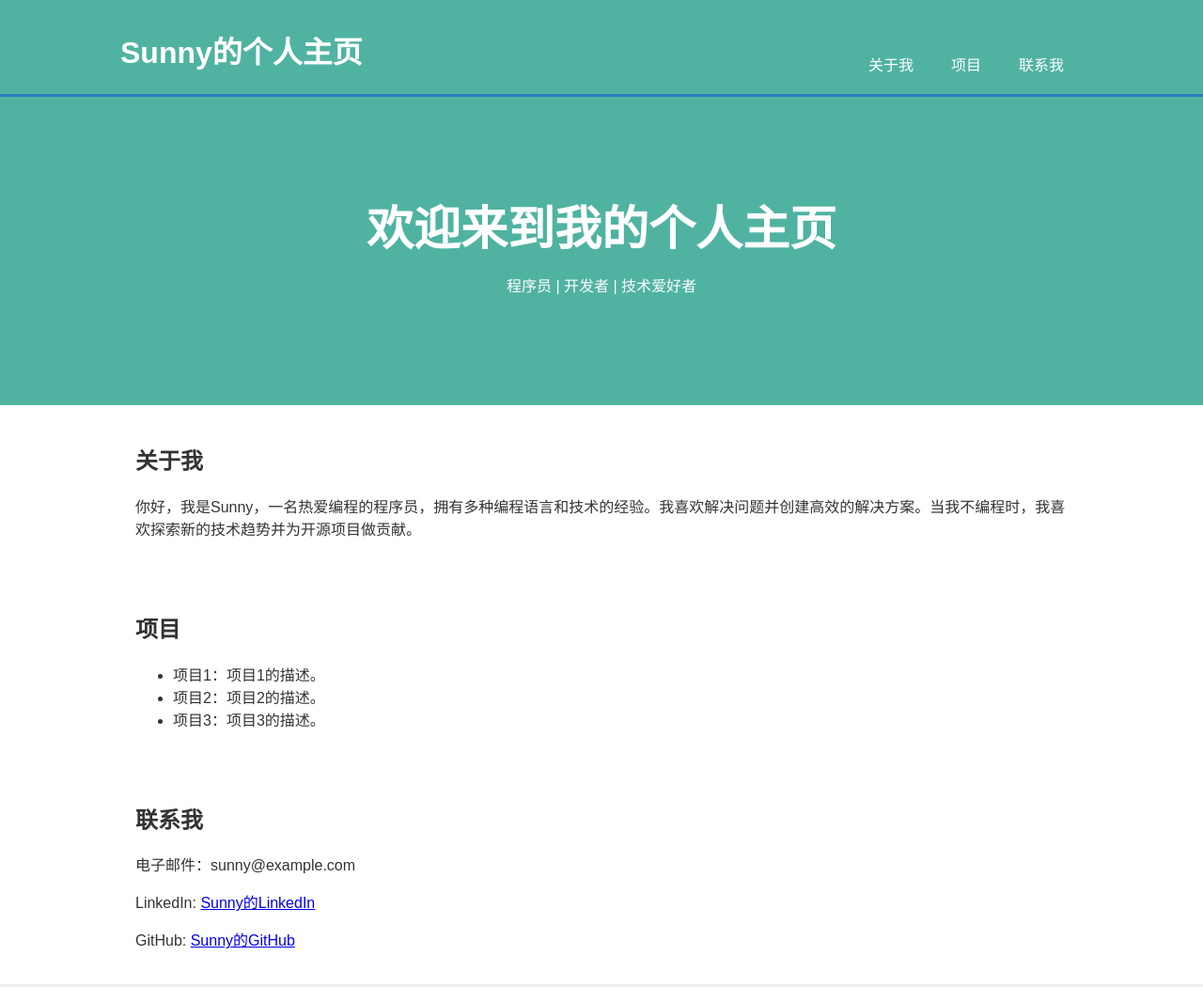
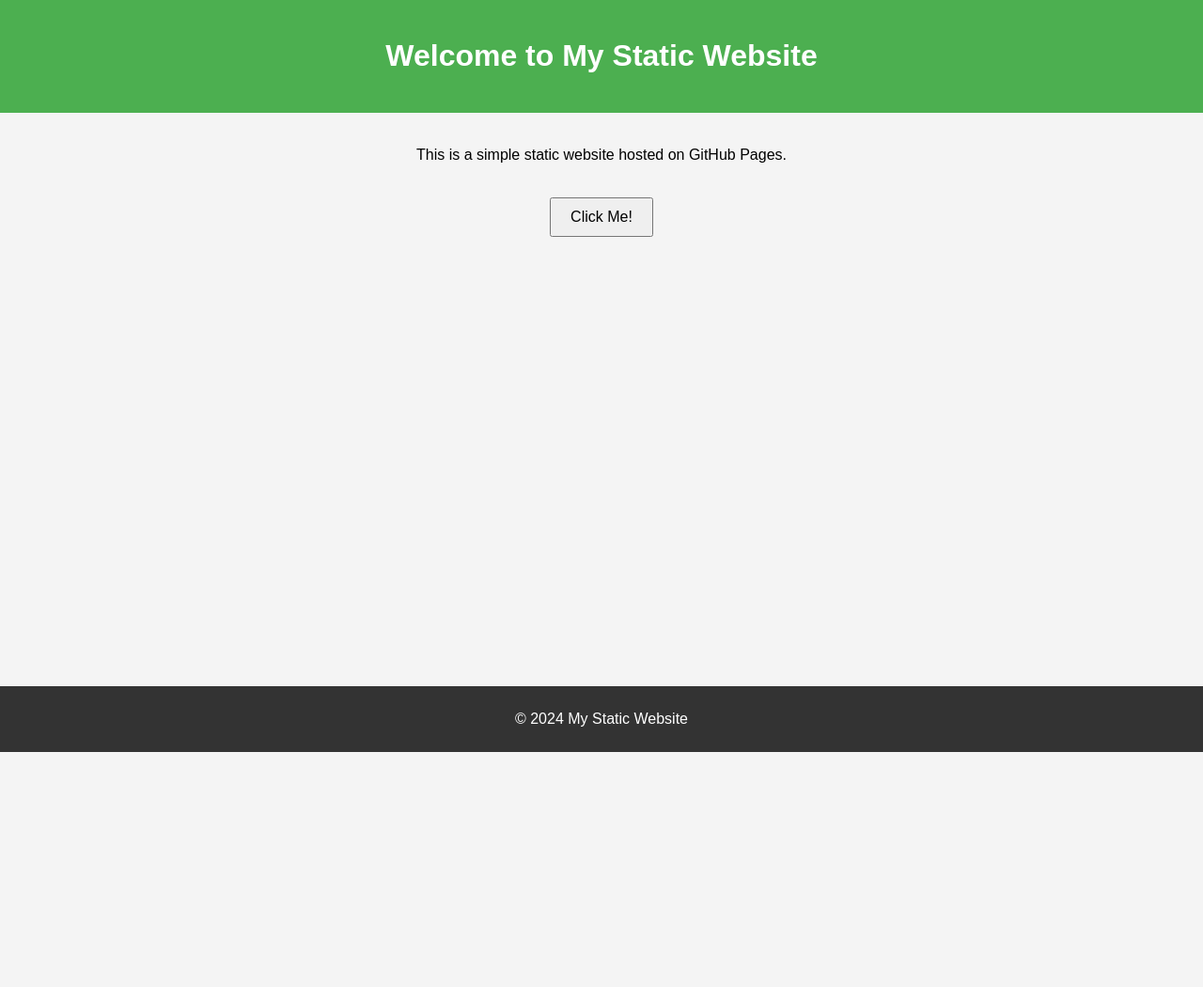
Before and after one commit to dqrainsun/DZW, a plain HTML site: page index.html in a window 1280 px wide. Shown: the top 1050 px of the page at 94% size. After the commit the page ends 800 px from the top, so only its background shows below. Drawn offline with Linux system fonts and the light colour scheme.

Commit message:
添加文件
添加文件

```diff
--- a/index.html
+++ b/index.html
@@ -1,129 +1,23 @@
 <!DOCTYPE html>
-<html lang="zh-CN">
+<html lang="en">
 <head>
     <meta charset="UTF-8">
     <meta name="viewport" content="width=device-width, initial-scale=1.0">
-    <title>Sunny的个人主页</title>
-    <style>
-        body {
-            font-family: Arial, sans-serif;
-            background-color: #f0f0f0;
-            color: #333;
-            margin: 0;
-            padding: 0;
-        }
-        .container {
-            width: 80%;
-            margin: auto;
-            overflow: hidden;
-        }
-        header {
-            background: #50b3a2;
-            color: #fff;
-            padding-top: 30px;
-            min-height: 70px;
-            border-bottom: #2980b9 3px solid;
-        }
-        header a {
-            color: #fff;
-            text-decoration: none;
-            text-transform: uppercase;
-            font-size: 16px;
-        }
-        header ul {
-            padding: 0;
-            list-style: none;
-        }
-        header li {
-            float: left;
-            display: inline;
-            padding: 0 20px 0 20px;
-        }
-        header #branding {
-            float: left;
-        }
-        header #branding h1 {
-            margin: 0;
-        }
-        header nav {
-            float: right;
-            margin-top: 10px;
-        }
-        .banner {
-            background: #50b3a2;
-            color: #fff;
-            padding: 100px 0;
-            text-align: center;
-        }
-        .banner h1 {
-            font-size: 50px;
-            margin: 0;
-        }
-        .content {
-            padding: 20px;
-            background: #fff;
-        }
-        .footer {
-            background: #333;
-            color: #fff;
-            text-align: center;
-            padding: 10px;
-            margin-top: 20px;
-        }
-    </style>
+    <title>My Static Website</title>
+    <link rel="stylesheet" href="styles.css">
 </head>
 <body>
     <header>
-        <div class="container">
-            <div id="branding">
-                <h1>Sunny的个人主页</h1>
-            </div>
-            <nav>
-                <ul>
-                    <li><a href="#about">关于我</a></li>
-                    <li><a href="#projects">项目</a></li>
-                    <li><a href="#contact">联系我</a></li>
-                </ul>
-            </nav>
-        </div>
+        <h1>Welcome to My Static Website</h1>
     </header>
-
-    <section class="banner">
-        <div class="container">
-            <h1>欢迎来到我的个人主页</h1>
-            <p>程序员 | 开发者 | 技术爱好者</p>
-        </div>
-    </section>
-
-    <section class="content" id="about">
-        <div class="container">
-            <h2>关于我</h2>
-            <p>你好，我是Sunny，一名热爱编程的程序员，拥有多种编程语言和技术的经验。我喜欢解决问题并创建高效的解决方案。当我不编程时，我喜欢探索新的技术趋势并为开源项目做贡献。</p>
-        </div>
-    </section>
-
-    <section class="content" id="projects">
-        <div class="container">
-            <h2>项目</h2>
-            <ul>
-                <li>项目1：项目1的描述。</li>
-                <li>项目2：项目2的描述。</li>
-                <li>项目3：项目3的描述。</li>
-            </ul>
-        </div>
-    </section>
-
-    <section class="content" id="contact">
-        <div class="container">
-            <h2>联系我</h2>
-            <p>电子邮件：sunny@example.com</p>
-            <p>LinkedIn: <a href="https://www.linkedin.com/in/sunny">Sunny的LinkedIn</a></p>
-            <p>GitHub: <a href="https://github.com/sunny">Sunny的GitHub</a></p>
-        </div>
-    </section>
-
-    <footer class="footer">
-        <p>Sunny &copy; 2024</p>
+    <main>
+        <p>This is a simple static website hosted on GitHub Pages.</p>
+        <button id="clickMeButton">Click Me!</button>
+        <p id="message"></p>
+    </main>
+    <footer>
+        <p>&copy; 2024 My Static Website</p>
     </footer>
+    <script src="script.js"></script>
 </body>
 </html>
--- /dev/null
+++ b/script.js
@@ -0,0 +1,3 @@
+document.getElementById('clickMeButton').addEventListener('click', function() {
+    document.getElementById('message').innerText = 'Button clicked!';
+});
--- /dev/null
+++ b/styles.css
@@ -0,0 +1,32 @@
+body {
+    font-family: Arial, sans-serif;
+    margin: 0;
+    padding: 0;
+    text-align: center;
+    background-color: #f4f4f4;
+}
+
+header {
+    background-color: #4CAF50;
+    color: white;
+    padding: 20px 0;
+}
+
+main {
+    padding: 20px;
+}
+
+footer {
+    background-color: #333;
+    color: white;
+    padding: 10px 0;
+    position: fixed;
+    bottom: 0;
+    width: 100%;
+}
+
+button {
+    padding: 10px 20px;
+    font-size: 16px;
+    margin-top: 20px;
+}
```
